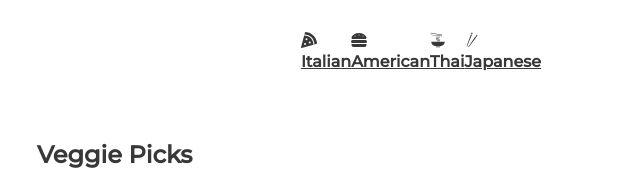
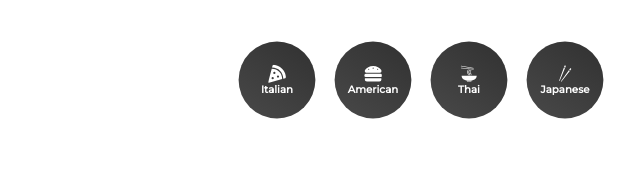
Before and after one commit to jozsefgorcs/deliciousss, a React (Create React App) app: page / in a window 1280 px wide. Shown: the top 170 px of the page, without its empty margins (219-859 px from the left). Built offline with nearby package versions, Linux system fonts and the light colour scheme; no server answers.

Commit message:
style navlinks

```diff
--- a/src/components/Category.jsx
+++ b/src/components/Category.jsx
@@ -7,25 +7,25 @@
 function Category() {
   return (
     <List>
-      <NavLink to={"/cuisine/Italian"}>
+      <SLink to={"/cuisine/Italian"}>
         <FaPizzaSlice></FaPizzaSlice>
         <h4>Italian</h4>
-      </NavLink>
+      </SLink>
 
-      <NavLink to={"/cuisine/American"}>
+      <SLink to={"/cuisine/American"}>
         <FaHamburger></FaHamburger>
         <h4>American</h4>
-      </NavLink>
+      </SLink>
 
-      <NavLink to={"/cuisine/Thai"}>
+      <SLink to={"/cuisine/Thai"}>
         <GiNoodles></GiNoodles>
         <h4>Thai</h4>
-      </NavLink>
+      </SLink>
 
-      <NavLink to={"/cuisine/Japanese"}>
+      <SLink to={"/cuisine/Japanese"}>
         <GiChopsticks></GiChopsticks>
         <h4>Japanese</h4>
-      </NavLink>
+      </SLink>
     </List>
   );
 }
@@ -35,4 +35,39 @@
   justify-content: center;
   margin: 2rem 0rem;
 `;
+const SLink = styled(NavLink)`
+  display: flex;
+  flex-direction: column;
+  justify-content: center;
+  align-items: center;
+  border-radius: 50%;
+  mardin-right: 2rem;
+  text-decoration: none;
+  background: linear-gradient(35deg, #494949, #313131);
+  width: 6rem;
+  height: 6rem;
+  cursor: pointer;
+  transform: scale(0.8);
+
+  h4 {
+    color: white;
+    font-size: 0.8rem;
+  }
+
+  svg {
+    color: white;
+    font-size: 1.4rem;
+  }
+  &.active {
+    background: linear-gradient(to right, #f27121, #e94057);
+    h4 {
+      color: white;
+    }
+
+    svg {
+      color: white;
+    }
+  }
+`;
+
 export default Category;
```
